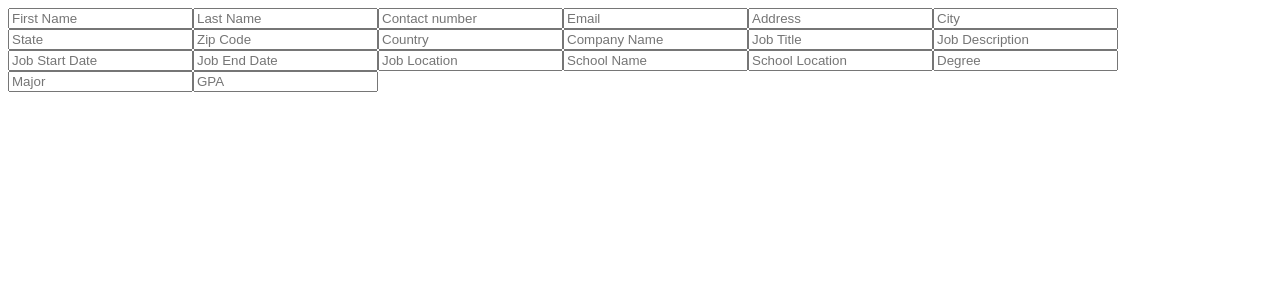
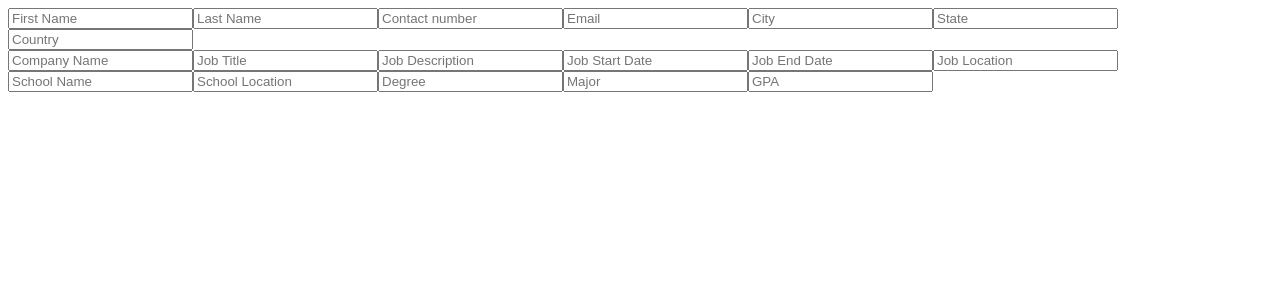
Before and after one commit to shoebham/CV-application, a React (Create React App) app: page / in a window 1280 px wide. Shown: the top 300 px of the page. Built offline with nearby package versions, Linux system fonts and the light colour scheme.

Commit message:
create components

```diff
--- a/src/App.js
+++ b/src/App.js
@@ -1,5 +1,7 @@
 import { Component } from 'react';
-
+import EducationInput from './components/Education';
+import PersonalInput from './components/Personal';
+import WorkInput from './components/Work';
 class App extends Component{
   constructor(){
     super();
@@ -8,29 +10,9 @@ class App extends Component{
   render(){
     return (
       <div>
-        <input type="text" placeholder='First Name'/>
-        <input type="text" placeholder='Last Name'/>
-        <input type="number" placeholder='Contact number'/>
-        <input type="email" placeholder='Email'/>
-        <input type="text" placeholder='Address'/>
-        <input type="text" placeholder='City'/>
-        <input type="text" placeholder='State'/>
-        <input type="text" placeholder='Zip Code'/>
-        <input type="text" placeholder='Country'/>
-        {/* work experience details */}
-        <input type="text" placeholder='Company Name'/>
-        <input type="text" placeholder='Job Title'/>
-        <input type="text" placeholder='Job Description'/>
-        <input type="text" placeholder='Job Start Date'/>
-        <input type="text" placeholder='Job End Date'/>
-        <input type="text" placeholder='Job Location'/>
-        {/* Education details */}
-        <input type="text" placeholder='School Name'/>
-        <input type="text" placeholder='School Location'/>
-        <input type="text" placeholder='Degree'/>
-        <input type="text" placeholder='Major'/>
-        <input type="text" placeholder='GPA'/>
-
+        <PersonalInput/>
+        <EducationInput/>
+        <WorkInput/>
       </div>
     )
   }
--- /dev/null
+++ b/src/components/Education.js
@@ -0,0 +1,19 @@
+
+import React from "react";
+
+const EducationInput = (props) => {
+
+    // const {firstName,lastName,contact,email,city,state,country} = props;
+
+    return (
+      <div>
+        <input type="text" placeholder='Company Name'/>
+        <input type="text" placeholder='Job Title'/>
+        <input type="text" placeholder='Job Description'/>
+        <input type="text" placeholder='Job Start Date'/>
+        <input type="text" placeholder='Job End Date'/>
+        <input type="text" placeholder='Job Location'/>
+      </div>
+    );
+}
+export default EducationInput;
--- /dev/null
+++ b/src/components/Personal.js
@@ -0,0 +1,37 @@
+import React, { Component } from "react";
+
+class PersonalInput extends Component{
+  constructor(){
+    super();
+    this.state={
+      firstName:"",
+      lastName:"",
+      contact:"",
+      email:"",
+      city:"",
+      state:"",
+      country:""
+    };
+  }
+  handleChange=(e)=>{
+    this.setState({
+      [e.target.name]:e.target.value
+    })
+    console.log(this.state);
+  }
+  render(){
+    const {firstName,lastName,contact,email,city,state,country}=this.state;
+    return (
+      <div>
+        <input type="text" name="firstName" placeholder="First Name" onChange={this.handleChange}/>
+        <input type="text" name="lastName" placeholder="Last Name" onChange={this.handleChange}/>
+        <input type="number" name="contact" placeholder="Contact number" onChange={this.handleChange}/>
+        <input type="email" name="email" placeholder="Email" onChange={this.handleChange}/>
+        <input type="text" name="city" placeholder="City" onChange={this.handleChange}/>
+        <input type="text" name="state" placeholder="State" onChange={this.handleChange}/>
+        <input type="text" name="country" placeholder="Country" onChange={this.handleChange}/>
+      </div>
+    );
+  }
+}
+export default PersonalInput;
--- /dev/null
+++ b/src/components/Work.js
@@ -0,0 +1,18 @@
+
+import React from "react";
+
+const WorkInput = (props) => {
+
+    // const {firstName,lastName,contact,email,city,state,country} = props;
+
+    return (
+      <div>
+          <input type="text" placeholder='School Name'/>
+        <input type="text" placeholder='School Location'/>
+        <input type="text" placeholder='Degree'/>
+        <input type="text" placeholder='Major'/>
+        <input type="text" placeholder='GPA'/>
+      </div>
+    );
+}
+export default WorkInput;
```
